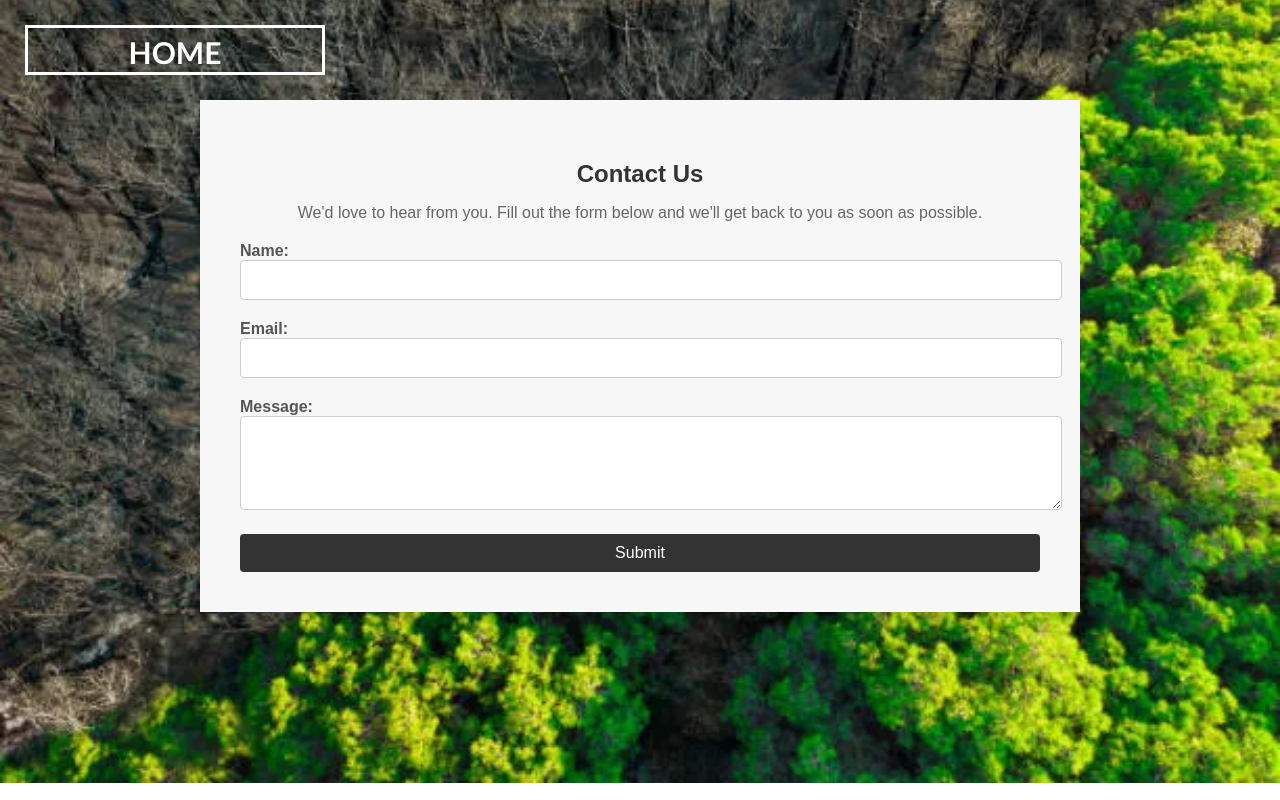
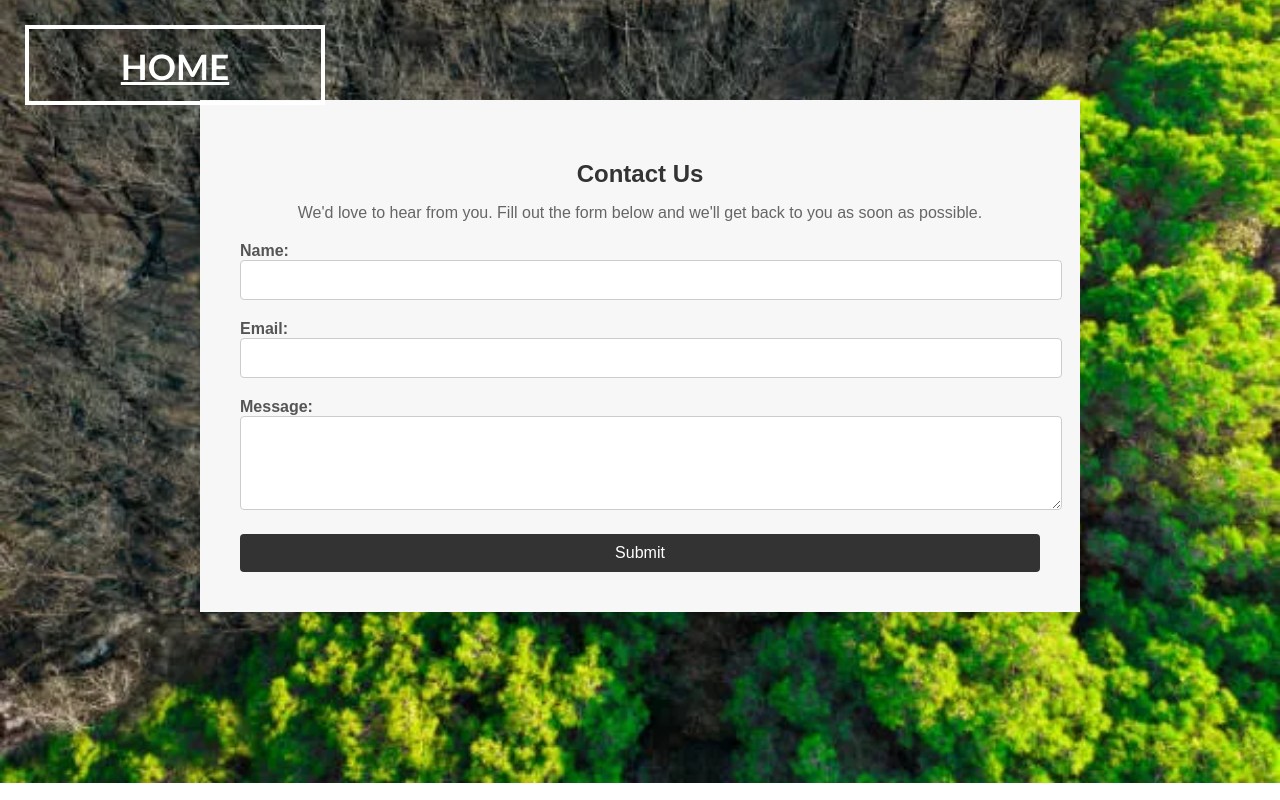
Before and after one commit to whozaifa/Deforestation, a plain HTML site: page contact.html in a window 1280 px wide. Drawn offline with Linux system fonts and the light colour scheme.

Commit message:
Add files via upload

```diff
--- a/contact.html
+++ b/contact.html
@@ -1,22 +1,25 @@
 <!DOCTYPE html>
 <html lang="en">
+
 <head>
     <meta charset="UTF-8">
     <meta name="viewport" content="width=device-width, initial-scale=1.0">
     <link rel="stylesheet" href="contact.css">
     <title>Contact Us</title>
 </head>
+
 <body>
     <div style="position: absolute;left:25px;top: 25px;">
 
         <button type="button"
-            style="height: 50px;width: 300px; background-color: transparent;border: 3px solid white;cursor: pointer;"
+            style="height: 80px;width: 300px; background-color: transparent;border: 4px solid white;cursor: pointer; padding: 3px;"
             onclick="location.href='Index.html'">
 
-            <p
-                style="font-family:'Gill Sans', 'Gill Sans MT', Calibri, 'Trebuchet MS', sans-serif ; font-weight: 900; font-size: 30px; color:white;position: relative;top: -25px;">
-                HOME
-            </p>
+            <p ><a href="index.html" target="_blank"
+                style="font-family:'Gill Sans', 'Gill Sans MT', Calibri, 'Trebuchet MS', sans-serif ; font-weight: 800; font-size: 35px; color:white;position: relative;text-align: -25px;">
+                 HOME
+
+            </p></a>
 
         </button>
 
@@ -43,4 +46,5 @@
         </div>
     </section>
 </body>
+
 </html>
```
